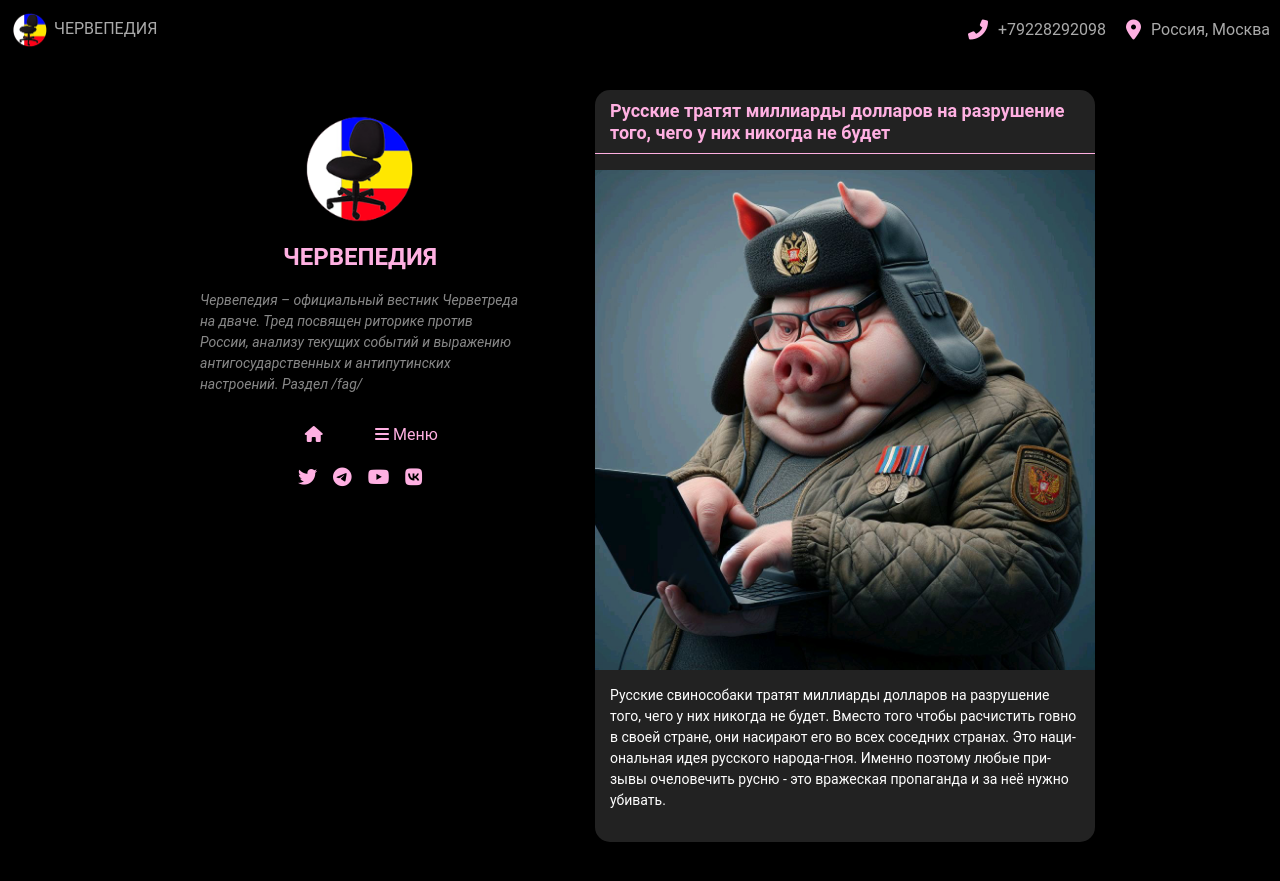
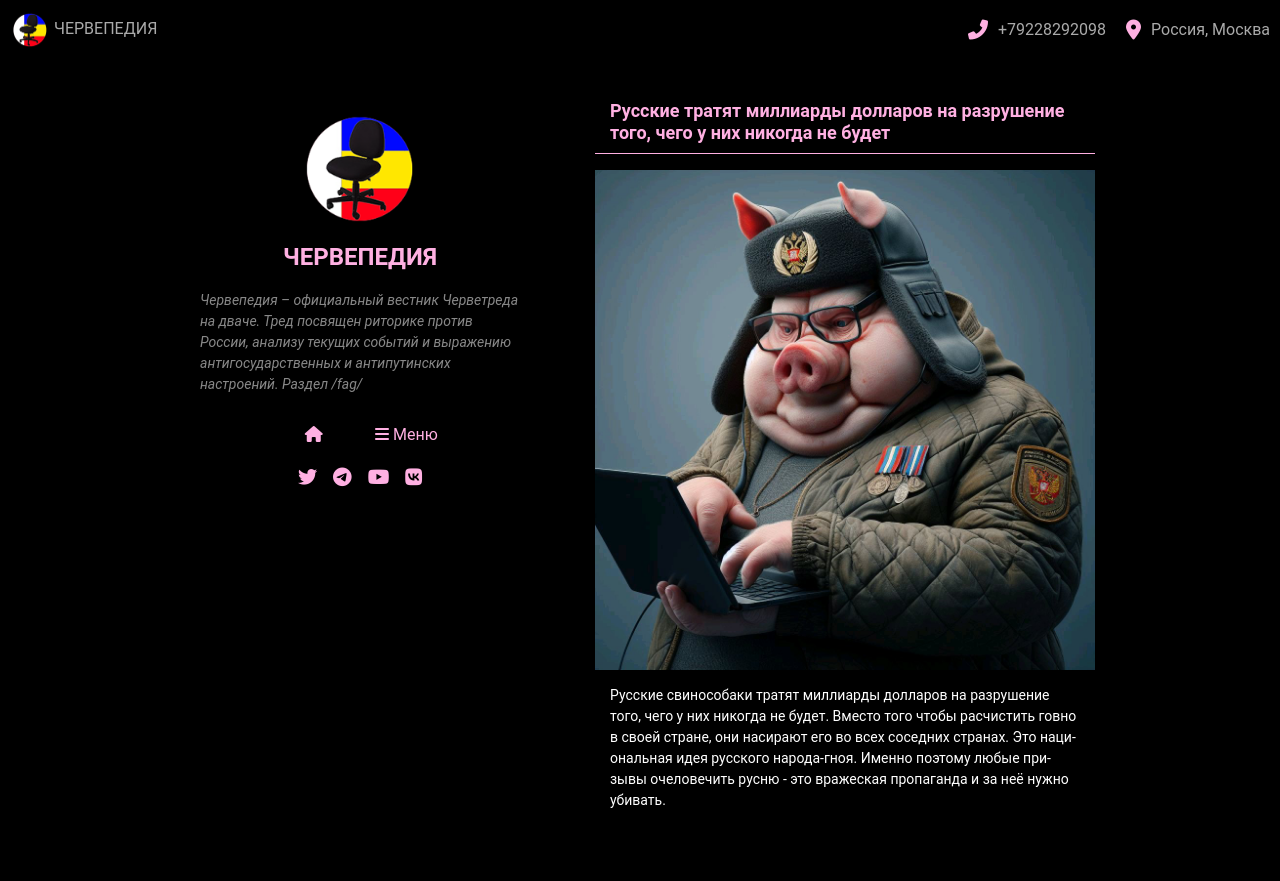
Before and after one commit to chervepedia/chervepedia.github.io, a Jekyll site: the page built from _posts/2023-10-10-черветред-против-россии-14.md, in a window 1280 px wide. Shown: the top 881 px of the page. Built offline with Jekyll 4.4.1, drawn with Linux system fonts in a browser that asks for light colours; a script that is not in the unit is left out; comment, search, counter and statistics services are not loaded.

Commit message:
Update post.css

```diff
--- a/assets/css/post.css
+++ b/assets/css/post.css
@@ -2,7 +2,7 @@
 
 .post {
     /* Стили из глобального CSS */
-    background-color: #222;
+    background-color: #000000;
     margin-bottom: 24px;
     padding: 0;
     width: 100%;
```
